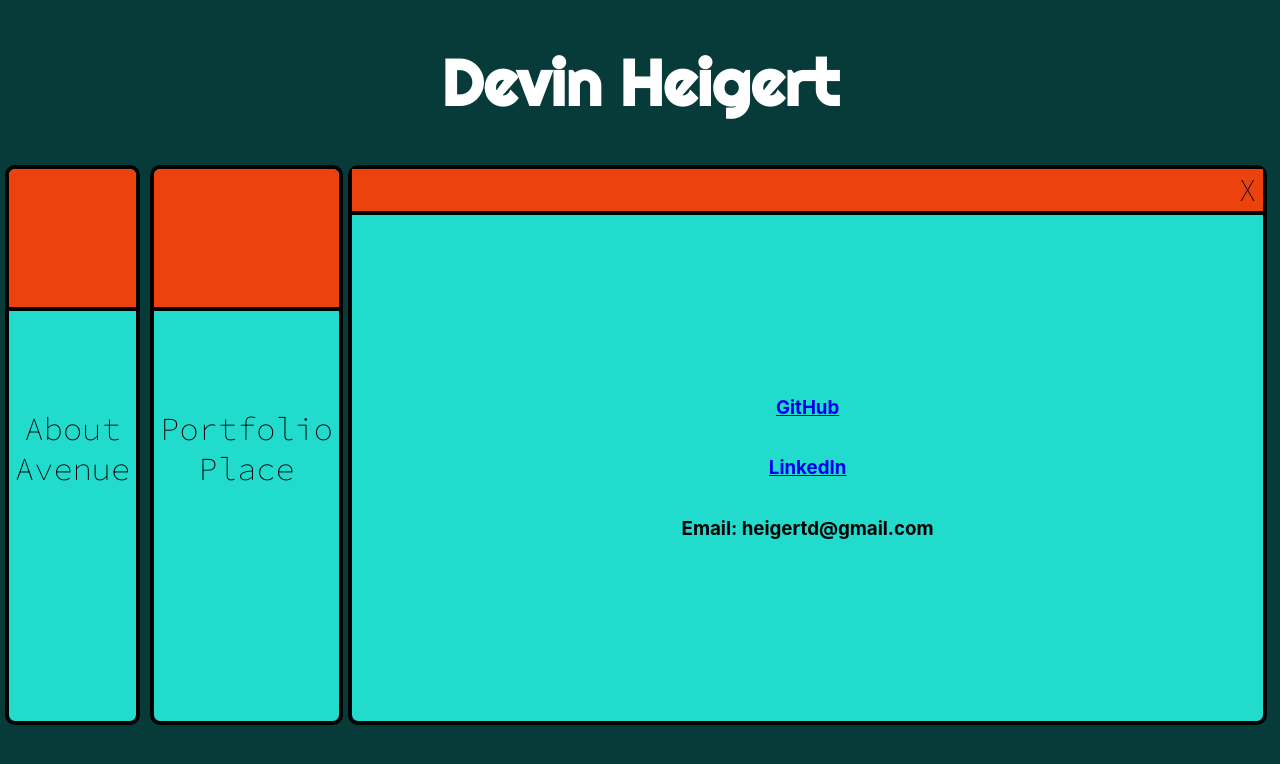
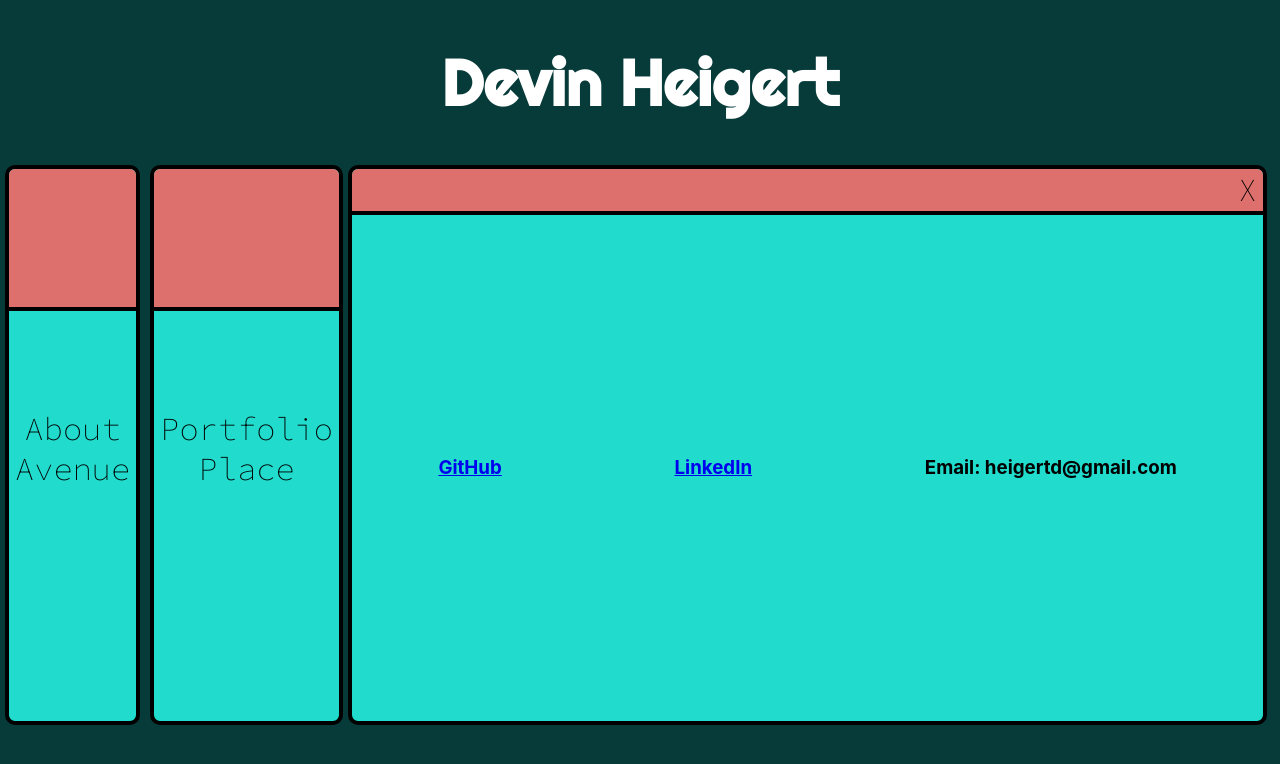
Before and after one commit to heigertd/new-portfolio-idea, a React (Create React App) app: page / in a window 1280 px wide. Shown: the top 764 px of the page. Built offline with nearby package versions, Linux system fonts and the light colour scheme.

Commit message:
portfolio pieces style

```diff
--- a/src/Components/Contact/Contact.js
+++ b/src/Components/Contact/Contact.js
@@ -3,7 +3,7 @@ import './Contact.css'
 
 export default function Contact() {
     return (
-        <div className = 'contact'>
+        <div>
             <h3><a href='https://github.com/heigertd'>GitHub</a></h3>
             <h3><a href='https://linkedin.com/in/devin-heigert-2459a319b'>LinkedIn</a></h3>
             <h3>Email: heigertd@gmail.com</h3>
--- a/src/Components/Project/Project.css
+++ b/src/Components/Project/Project.css
@@ -22,8 +22,9 @@
 .project-div{
     text-align: center;
     width: 372px;
-    border: 5px solid rgb(247, 185, 166);
-    background: rgb(247, 185, 166);
+    border: 5px solid rgb(7, 59, 58);
+    /* background: rgb(247, 185, 166); */
+    background: rgb(33, 219, 204);;
     border-radius: 15px;
     margin-bottom: 4px;
     flex-basis: 20%;
@@ -38,5 +39,6 @@
     .project-div{
         text-align: center;
         width: 90%;
+        flex-basis: 80%;
     }
 }
--- a/src/Main/Main.css
+++ b/src/Main/Main.css
@@ -22,7 +22,7 @@ button{
 }
 
 button:hover{
-    color: rgb(236, 66, 14);
+    color: rgb(221, 112, 108);
     /* text-shadow: -1.5px 1.5px 0 #000,
                   1.5px 1.5px 0 #000,
                   1.5px -1.5px 0 #000,
@@ -56,7 +56,9 @@ button:hover{
 .color-block{
     height: 25%;
     /* width: 100%; */
-    background: rgb(236, 66, 14);
+    /* background: rgb(236, 66, 14); */
+    /* background: rgb(112, 76, 94); */
+    background: rgb(221, 112, 108);
     border-radius: 6px 6px 0px 0px;
     border-bottom: 4px black solid;
 }
@@ -89,8 +91,9 @@ button:hover{
     display: flex;
     width: 100%;
     justify-content: flex-end;
-    background: rgb(236, 66, 14);
+    background: rgb(221, 112, 108);
     border-bottom: 4px black solid;
+    border-radius: 6px 6px 0px 0px;
 }
 
 .content-div{
@@ -105,7 +108,7 @@ button:hover{
 .contact{
     display: flex;
     flex-direction: column;
-    justify-content: center;
+    /* justify-content: center; */
     text-align: center;
 }
 
--- a/src/Main/Main.js
+++ b/src/Main/Main.js
@@ -1,5 +1,5 @@
 import React, {useState, useEffect} from 'react';
-import Me from '../images/cardigan.jpg';
+import Me from '../images/imageedit_3_6701281239.png';
 import Mody from '../images/Mody.png';
 import Sav from '../images/Screenshot (51).png';
 import Mule from '../images/Screenshot (24).png';
@@ -84,11 +84,13 @@ export default function Main() {
                         <button value = 'box3' onClick = {big}>Contact Center</button>
                     </div>
                     <div className={bigState === 'box3'? 'contact' : 'hidden'}>
-                    <div className = 'button-div'>
+                        <div className = 'button-div'>
                             <button onClick = {small}>X</button>
                         </div>
                         <div className = 'content-div'>
-                            <Contact />
+                            <h3><a href='https://github.com/heigertd'>GitHub</a></h3>
+                            <h3><a href='https://linkedin.com/in/devin-heigert-2459a319b'>LinkedIn</a></h3>
+                            <h3>Email: heigertd@gmail.com</h3>
                         </div>
                     </div>
                 </div>
```
Also changed, not shown: src/images/imageedit_3_6701281239.png (added).
